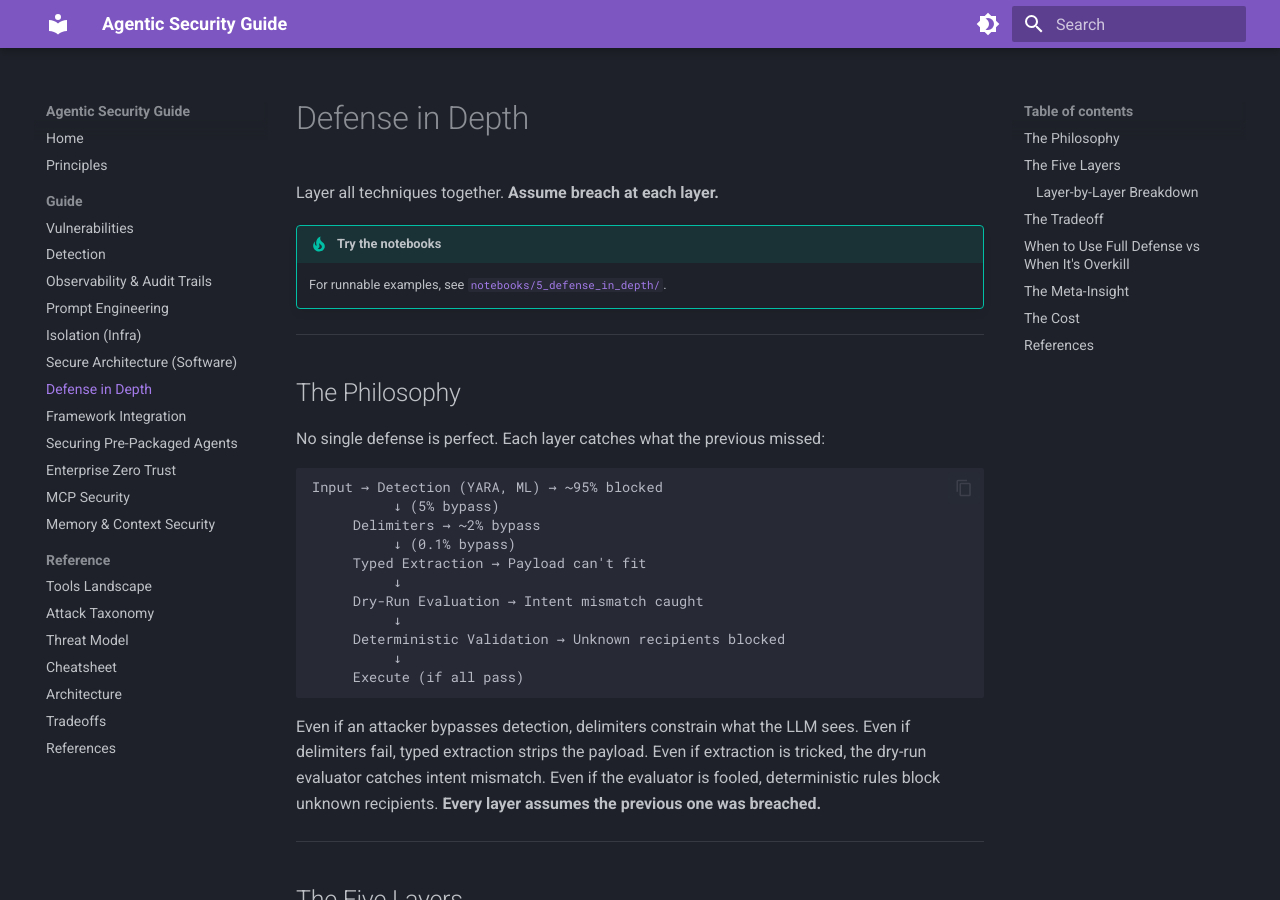
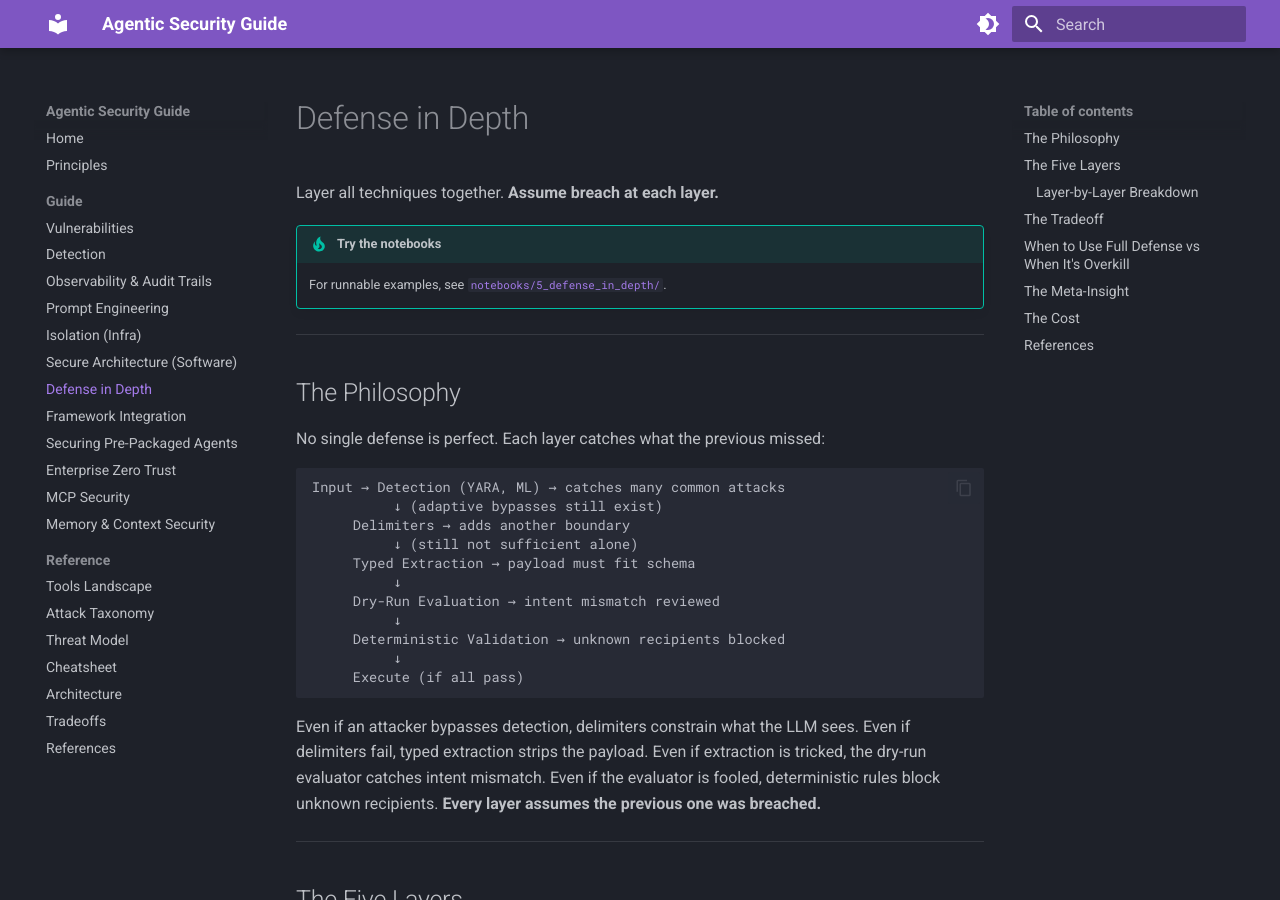
Before and after one commit to luisalima/agentic-security, an MkDocs documentation site: the page built from docs/guide/5_defense_in_depth.md, in a window 1280 px wide and 900 px high. Built offline with MkDocs 1.6.1 and Material for MkDocs 9.7.7, drawn with Linux system fonts in a browser that asks for light colours; some of the changed text lies outside the part shown.

Commit message:
Reframe benchmark and defense claims

````diff
--- a/docs/guide/5_defense_in_depth.md
+++ b/docs/guide/5_defense_in_depth.md
@@ -12,15 +12,15 @@ Layer all techniques together. **Assume breach at each layer.**
 No single defense is perfect. Each layer catches what the previous missed:
 
 ```
-Input → Detection (YARA, ML) → ~95% blocked
-          ↓ (5% bypass)
-     Delimiters → ~2% bypass
-          ↓ (0.1% bypass)
-     Typed Extraction → Payload can't fit
+Input → Detection (YARA, ML) → catches many common attacks
+          ↓ (adaptive bypasses still exist)
+     Delimiters → adds another boundary
+          ↓ (still not sufficient alone)
+     Typed Extraction → payload must fit schema
           ↓
-     Dry-Run Evaluation → Intent mismatch caught
+     Dry-Run Evaluation → intent mismatch reviewed
           ↓
-     Deterministic Validation → Unknown recipients blocked
+     Deterministic Validation → unknown recipients blocked
           ↓
      Execute (if all pass)
 ```
@@ -68,7 +68,7 @@ Even if an attacker bypasses detection, delimiters constrain what the LLM sees.
 | **Latency** | 1x | 1.1x | 4-5x |
 | **Cost** | 1x | 1.1x | 4-5x |
 | **Complexity** | Low | Low | High |
-| **Protection** | ~0% | ~95% | ~99%+ |
+| **Security Effect** | None | Limited, probabilistic filtering | Layered resilience and containment |
 
 **Defense in depth is expensive.** Use it when the stakes justify the cost.
 
````
Also changed, not shown: other parts of docs/guide/5_defense_in_depth.md (+1 -1 lines), AGENTS.md (+2 -1 lines), README.md (+8 -8 lines), docs/reference/architecture.md (+1 -1 lines), docs/reference/tradeoffs.md (+12 -9 lines), 1 other file.
